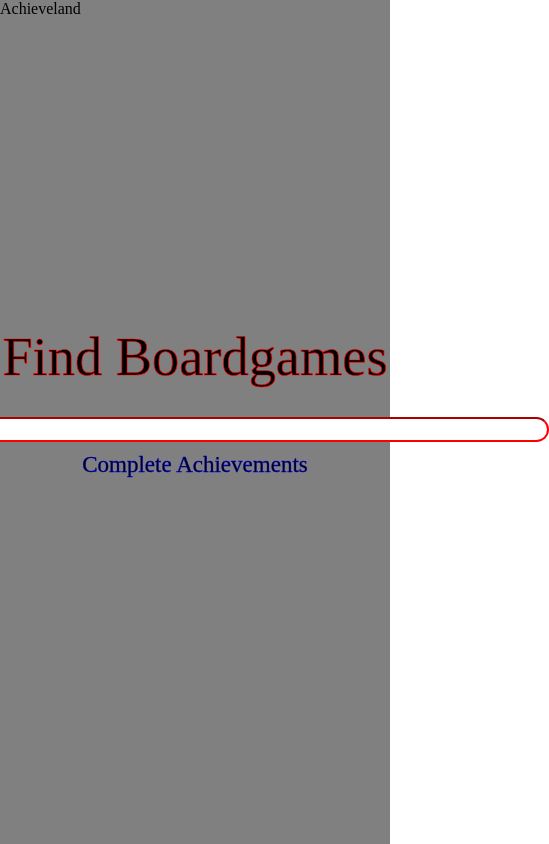
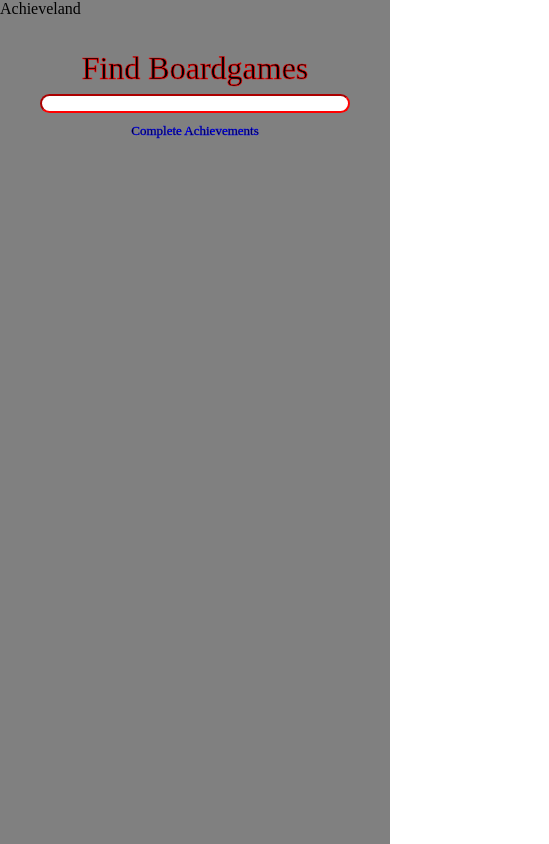
Before and after one commit to JoshuaBevers/Board-game-Site, a React (Create React App) app in the folder ui/: page / in a window 390 px wide. Shown: the whole page, 549 px wide, since content can reach past the window. Built offline with nearby package versions, Linux system fonts and the light colour scheme.

Commit message:
Made mobile friendly.

```diff
--- a/ui/src/App.js
+++ b/ui/src/App.js
@@ -22,6 +22,10 @@ const SearchBar = styled.input`
   margin-top: -25px;
   height: 1.4em;
   border-color: red;
+
+  @media screen and (max-width: 600px) {
+    width: 310px;
+  }
 `;
 
 const CenterArea = styled.div`
@@ -32,12 +36,20 @@ const CenterArea = styled.div`
   margin-top: 30vh;
   flex-direction: column;
   font-size: 3.4em;
+
+  @media screen and (max-width: 600px) {
+    font-size: 2em;
+    margin-top: 0px;
+  }
 `;
 
 const UnderBar = styled.p`
   font-size: 23px;
   margin-top: 10px;
   -webkit-text-stroke: 0.4px blue;
+  @media screen and (max-width: 600px) {
+    font-size: 13px;
+  }
 `;
 
 const InputTitle = styled.p`
@@ -66,7 +78,9 @@ function App() {
       <CenterArea>
         <InputTitle>Find Boardgames</InputTitle>
         <SearchBar
-          type='text'
+          type='search'
+          results='5'
+          name='s'
           value={UInput}
           onChange={(e) => {
             setUInput(e.target.value);
```
